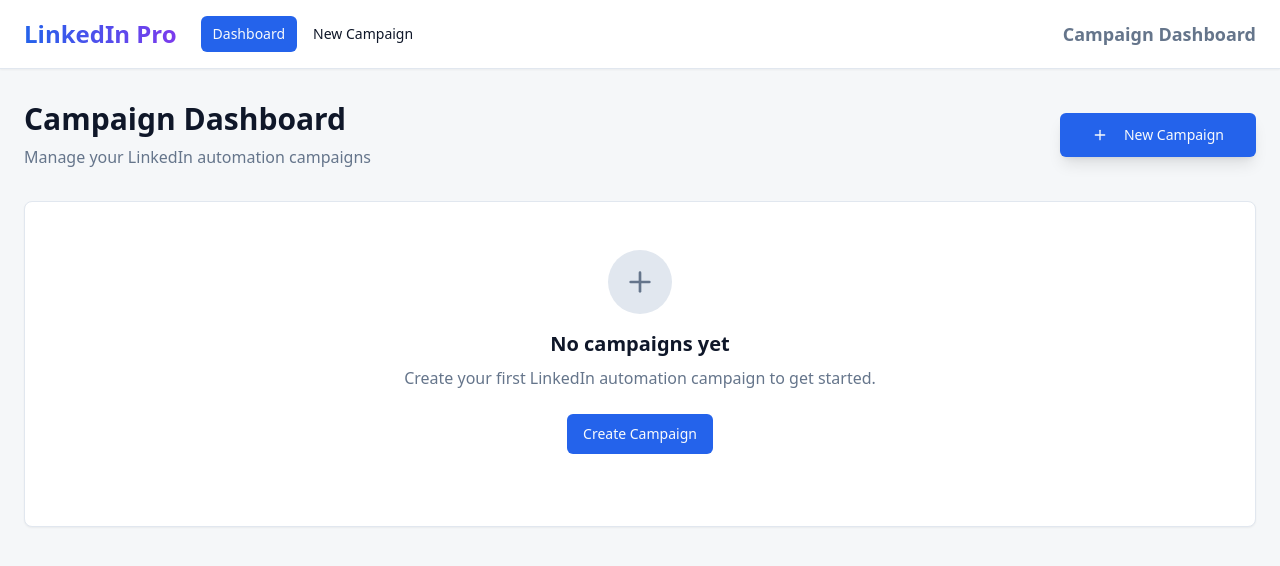
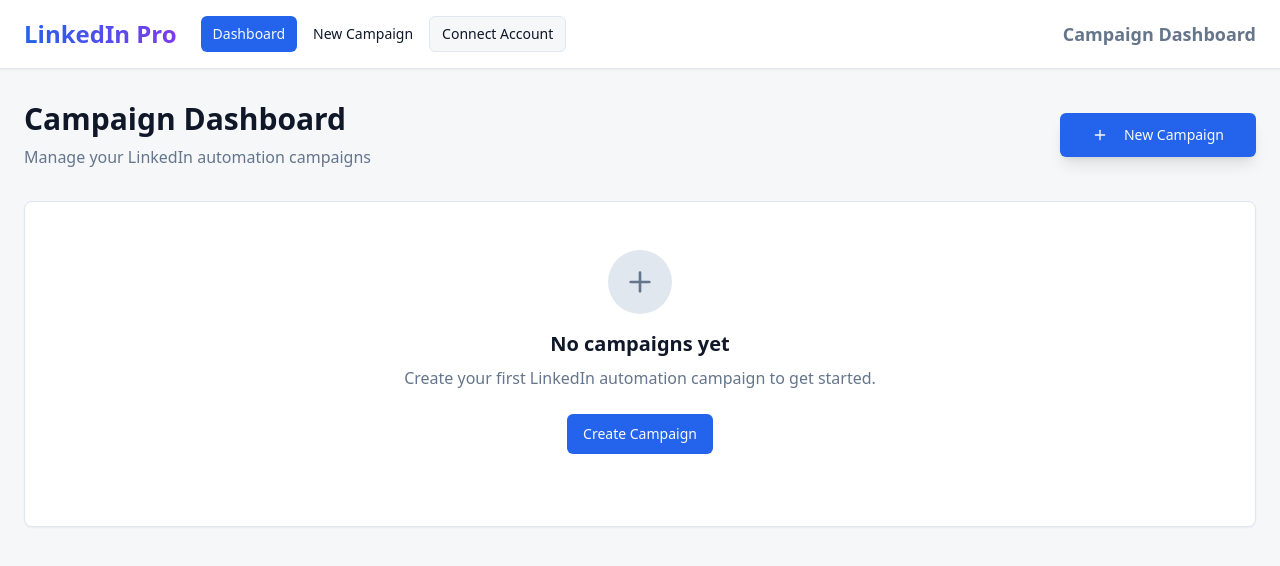
Before and after one commit to Gamsa1/connect-flow-automation, a React (Vite) app: page / in a window 1280 px wide. Shown: the top 566 px of the page. Built offline with nearby package versions, Linux system fonts and the light colour scheme.

Commit message:
Add connect account button
Added a "Connect Account" button to the header for account management.

```diff
--- a/src/components/layout/Header.tsx
+++ b/src/components/layout/Header.tsx
@@ -42,6 +42,12 @@ export const Header = () => {
                   New Campaign
                 </Button>
               </Link>
+              <Button
+                variant="outline"
+                size="sm"
+              >
+                Connect Account
+              </Button>
             </nav>
           </div>
           <div className="text-lg font-semibold text-muted-foreground">
```
